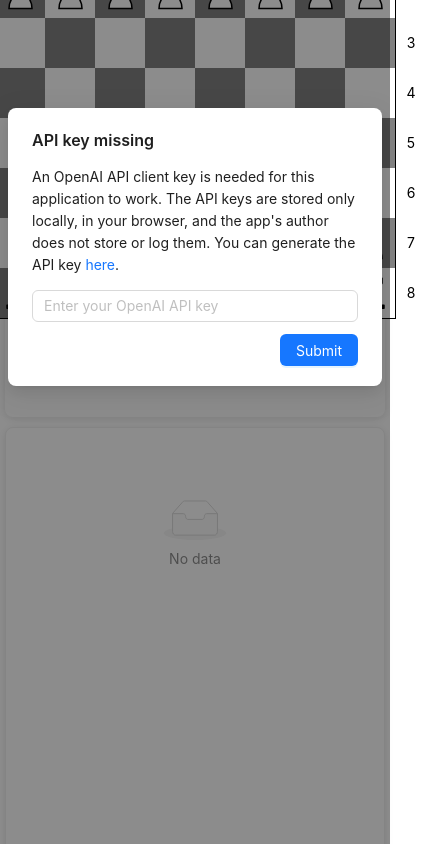
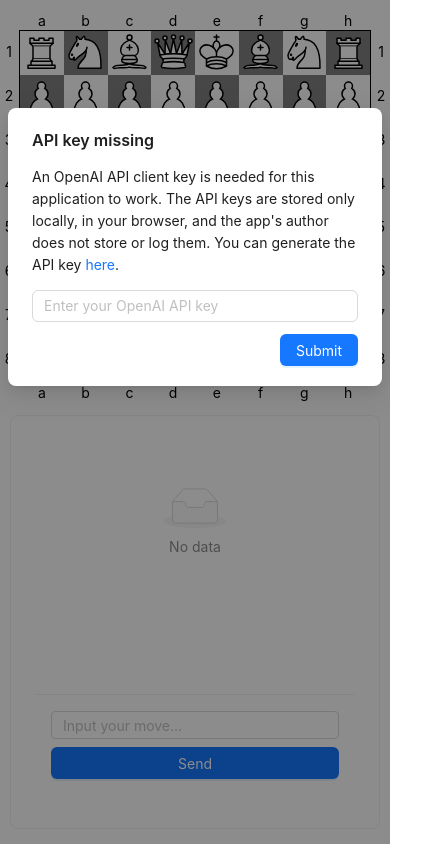
Before and after one commit to wojzbr/ai-algebraic-chess, a React (Create React App) app: page / in a window 390 px wide. Shown: the top 844 px of the page, 426 px wide, since content can reach past the window. Built offline with nearby package versions, Linux system fonts and the light colour scheme; the HTML template or start-up script is replaced by a standard one.

Commit message:
basic mobile design

```diff
--- a/src/ChatList.tsx
+++ b/src/ChatList.tsx
@@ -1,6 +1,6 @@
-import React, { useEffect, useRef } from 'react';
-import { List, Avatar } from 'antd';
-import { RobotOutlined, UserOutlined } from '@ant-design/icons';
+import React, { useEffect, useRef } from "react";
+import { List, Avatar } from "antd";
+import { RobotOutlined, UserOutlined } from "@ant-design/icons";
 
 interface Message {
   text: string;
@@ -17,27 +17,31 @@
   }, [promptMessages]);
 
   return (
-    <div
-      style={{
-        height: '450px',
-        overflowY: 'auto',
-      }}
-      ref={listWrapperRef}
-    >
+    <div className="chat-list-wrapper" ref={listWrapperRef}>
       <List
         dataSource={promptMessages.slice(1).map((message) => ({
           text: JSON.parse(message.content).move,
           sender:
-            message.role === 'assistant'
-              ? 'Opponent'
-              : message.role === 'user'
-              ? 'Me'
-              : 'undefined',
+            message.role === "assistant"
+              ? "Opponent"
+              : message.role === "user"
+              ? "Me"
+              : "undefined",
         }))}
         renderItem={(item: Message) => (
           <List.Item>
             <List.Item.Meta
-              avatar={<Avatar icon={item.sender === 'Opponent' ? <RobotOutlined /> : <UserOutlined />} />}
+              avatar={
+                <Avatar
+                  icon={
+                    item.sender === "Opponent" ? (
+                      <RobotOutlined />
+                    ) : (
+                      <UserOutlined />
+                    )
+                  }
+                />
+              }
               title={item.sender}
               description={item.text}
             />
--- a/src/Chessboard.tsx
+++ b/src/Chessboard.tsx
@@ -338,18 +338,7 @@
     <>
       <Row>
         <Col flex={4}>
-          <div
-            style={{
-              background: "#fff",
-              boxShadow: "0 2px 8px rgba(0, 0, 0, 0.1)",
-              borderRadius: "8px",
-              padding: "70px",
-              margin: "5px",
-              display: "flex",
-              alignItems: "center",
-              justifyContent: "center",
-            }}
-          >
+          <div className="chessboard-wrapper">
             <div id="chessBoard">
               <Margin direction="horizontal" />
               <div className="horizontal">
@@ -377,15 +366,7 @@
           </div>
         </Col>
         <Col flex={2}>
-          <Card
-            style={{
-              display: "flex",
-              flexDirection: "column",
-              height: "600px",
-              margin: "5px",
-              boxShadow: "0 2px 8px rgba(0, 0, 0, 0.1)",
-            }}
-          >
+          <Card className="chat-wrapper">
             <ChatList promptMessages={promptMessages} />
             <Spin spinning={loader} size="small">
             <div
--- a/src/index.css
+++ b/src/index.css
@@ -20,8 +20,6 @@
   flex-direction: column;
   align-items: center;
 }
-
-.margin {}
 
 .margin .file {
   width: var(--checker-size);
@@ -86,38 +84,123 @@
   width: 100px;
   height: 30px;
   font-size: 18px;
-  border: 1px solid #333;  /* Dark grey border */
-  color: #333;  /* Dark grey text */
-  outline: none;  /* Remove default outline */
+  border: 1px solid #333;
+  color: #333;
+  outline: none;
   padding: 5px;
 }
 
 #inputMove:focus {
-  border-color: #000;  /* Black border on focus */
+  border-color: #000;
 }
 
 #submitMove {
   width: 100px;
   height: 42px;
   font-size: 18px;
-  border: 1px solid #333;  /* Dark grey border */
-  background-color: #444;  /* Dark grey background */
-  color: #fff;  /* White text */
-  cursor: pointer;  /* Pointer cursor on hover */
-  outline: none;  /* Remove default outline */
+  border: 1px solid #333;
+  background-color: #444;
+  color: #fff;
+  cursor: pointer;
+  outline: none;
   transition: background-color 0.3s ease, border-color 0.3s ease;
 }
 
 #submitMove:hover {
-  background-color: #000;  /* Black background on hover */
-  border-color: #000;  /* Black border on hover */
+  background-color: #000;
+  border-color: #000;
 }
 
 #submitMove:active {
-  background-color: #222;  /* Slightly lighter black on click */
-  border-color: #222;  /* Slightly lighter black border on click */
+  background-color: #222;
+  border-color: #222;
 }
 
 #chat {
   margin: 30px;
 }
+
+
+.chat-wrapper {
+  display: flex;
+  flex-direction: column;
+  height: 600px;
+  margin: 5px;
+  box-shadow: 0 2px 8px rgba(0, 0, 0, 0.1);
+}
+
+.chat-list-wrapper {
+  height: 450px;
+  overflow-y: auto;
+}
+
+.chessboard-wrapper {
+  background: #fff;
+  box-shadow: 0 2px 8px rgba(0, 0, 0, 0.1);
+  border-radius: 8px;
+  padding: 70px;
+  margin: 5px;
+  display: flex;
+  align-items: center;
+  justify-content: center;
+}
+
+@media (max-width: 600px) {
+  :root {
+    --checker-margin: 20px;
+    --checker-size: calc((100vw - 2 * var(--checker-margin)) / 8);
+  }
+
+  #chessBoard {
+    width: 100vw;
+    height: 100vw;
+    margin: 10px;
+  }
+
+  /* .chessboard-wrapper {
+    background: #fff;
+    box-shadow: 0 2px 8px rgba(0, 0, 0, 0.1);
+    border-radius: 8px;
+    padding: 70px;
+    margin: 5px;
+    display: flex;
+    align-items: center;
+    justify-content: center;
+  } */
+   .chessboard-wrapper {
+    box-shadow: none;
+    height: 100vw;
+    padding: 0;
+   }
+
+  .checker {
+    width: var(--checker-size);
+    height: var(--checker-size);
+  }
+
+  /* #checkerBoard {
+    display: flex;
+    flex-direction: column;
+    width: calc(8 * var(--checker-size));
+    height: calc(8 * var(--checker-size));
+    border: 1px solid black;
+  } */
+
+  /* .chat-wrapper {
+    display: flex;
+    flex-direction: column;
+    height: 600px;
+    margin: 5px;
+    box-shadow: 0 2px 8px rgba(0, 0, 0, 0.1);
+  } */
+
+  .chat-wrapper {
+    height: calc(100vh - 100vw - 40px);
+    margin: 10px;
+    box-shadow: none;
+  }
+
+  .chat-list-wrapper {
+    height: calc(100vh - 100vw - 200px);
+  }
+}
```
